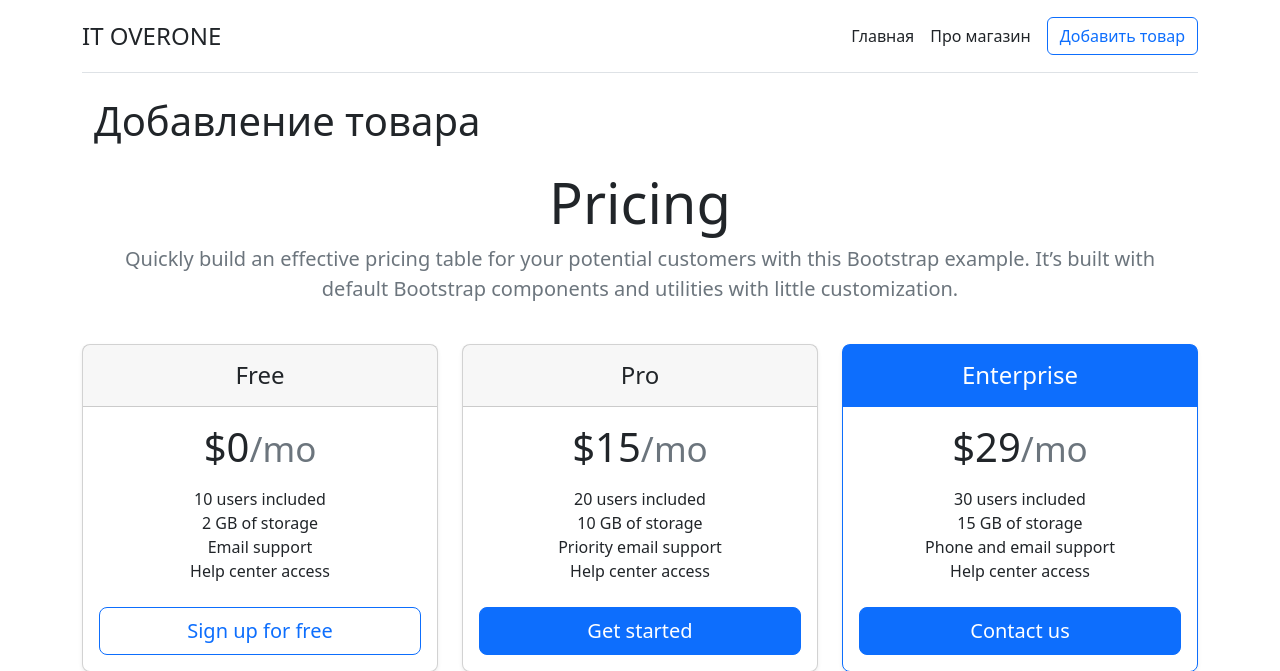
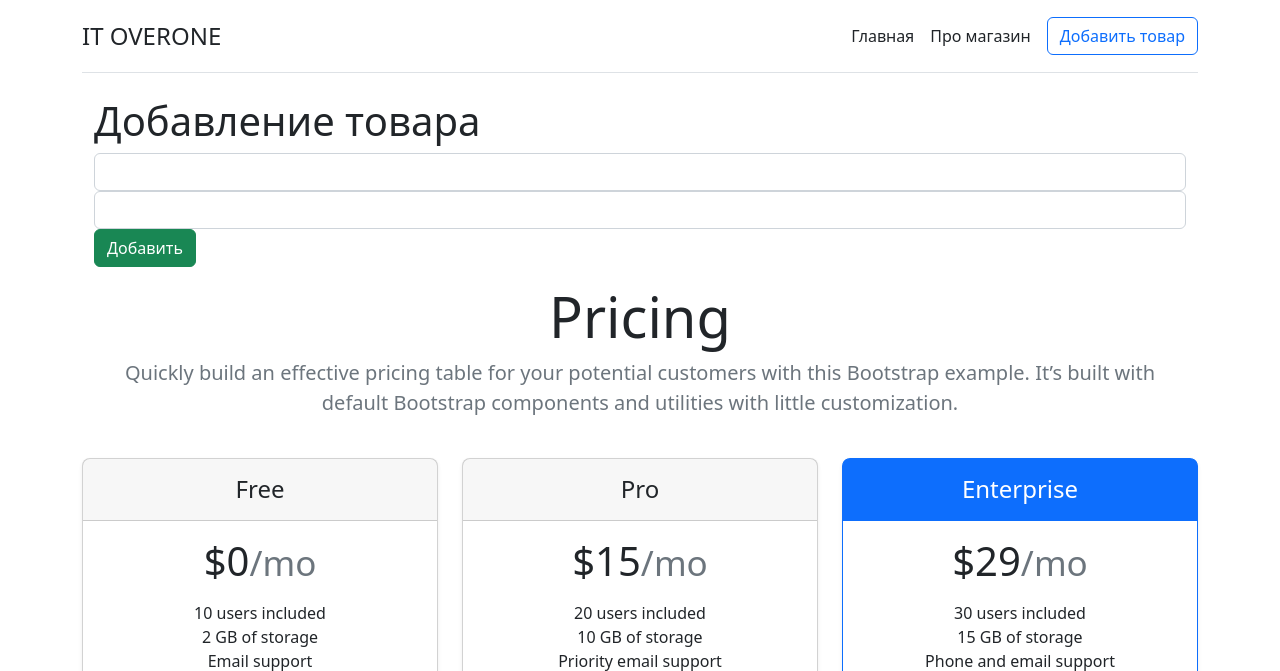
Before and after one commit to anastyadru/Flask_2, a Django app: template templates/create.html in a window 1280 px wide. Shown: the top 671 px of the page. Run offline with Django 4.2, Linux system fonts and the light colour scheme; the template is opened without the code that fills it, so the values that code supplies are empty.

Commit message:
First commit

```diff
--- a/app.py
+++ b/app.py
@@ -3,6 +3,7 @@ from flask_sqlalchemy import SQLAlchemy
 
 app = Flask(__name__)
 app.config['SQLALCHEMY_DATABASE_URI'] = 'sqlite:///shop.db'
+app.config['SQLALCHEMY_TRACK_MODIFICATIONS'] = False
 db = SQLAlchemy(app)
 
 class Item(db.Model):
--- a/templates/create.html
+++ b/templates/create.html
@@ -8,7 +8,9 @@
     <div class = container>
         <h1>Добавление товара</h1>
         <form method = "post">
-
+            <input type="text" class="form-control" name="title" id="title">
+            <input type="number" class="form-control" name="price" id="price">
+            <button class="btn btn-success" type="submit">Добавить</button>
         </form>
 
     </div>
```
